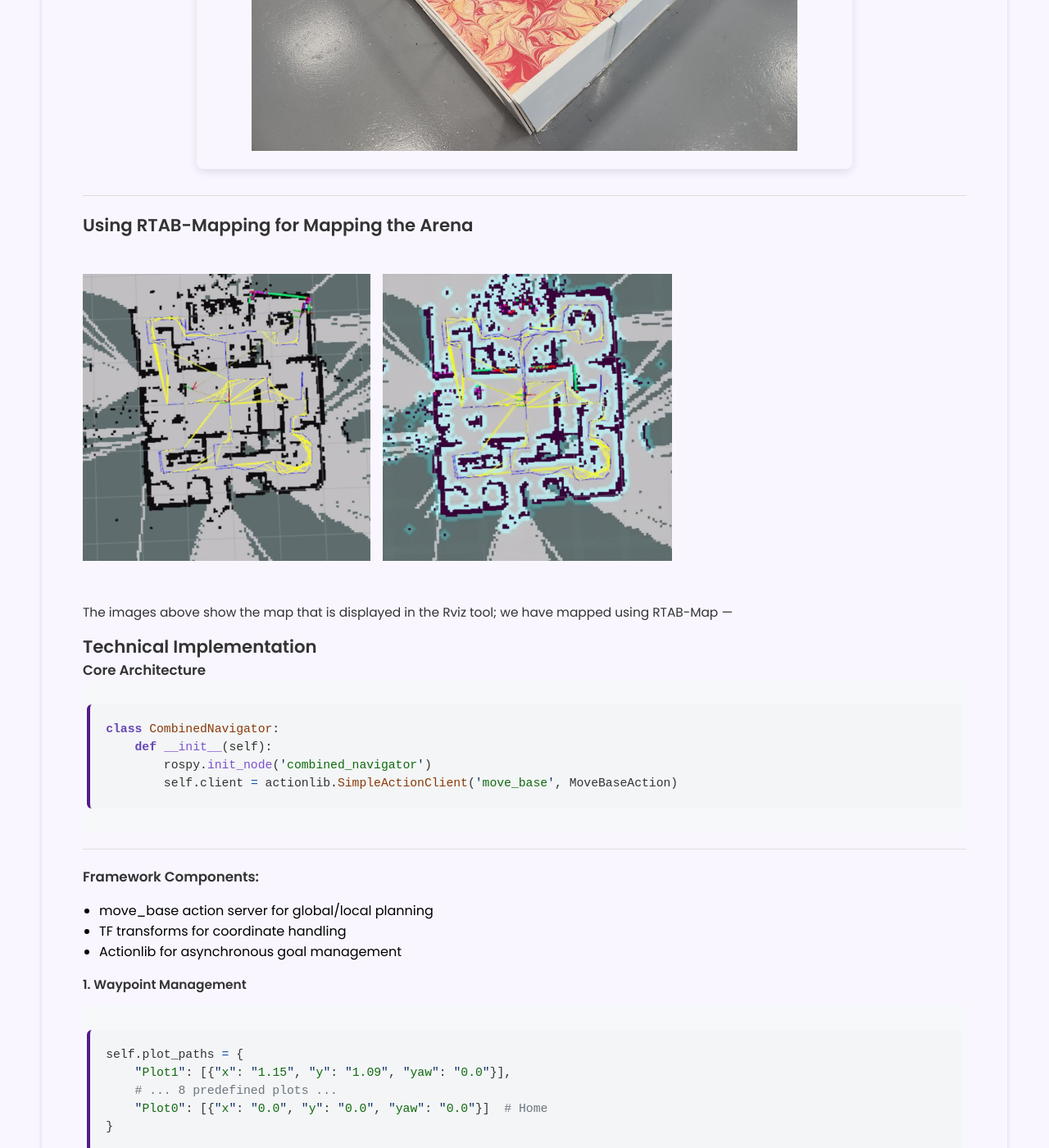
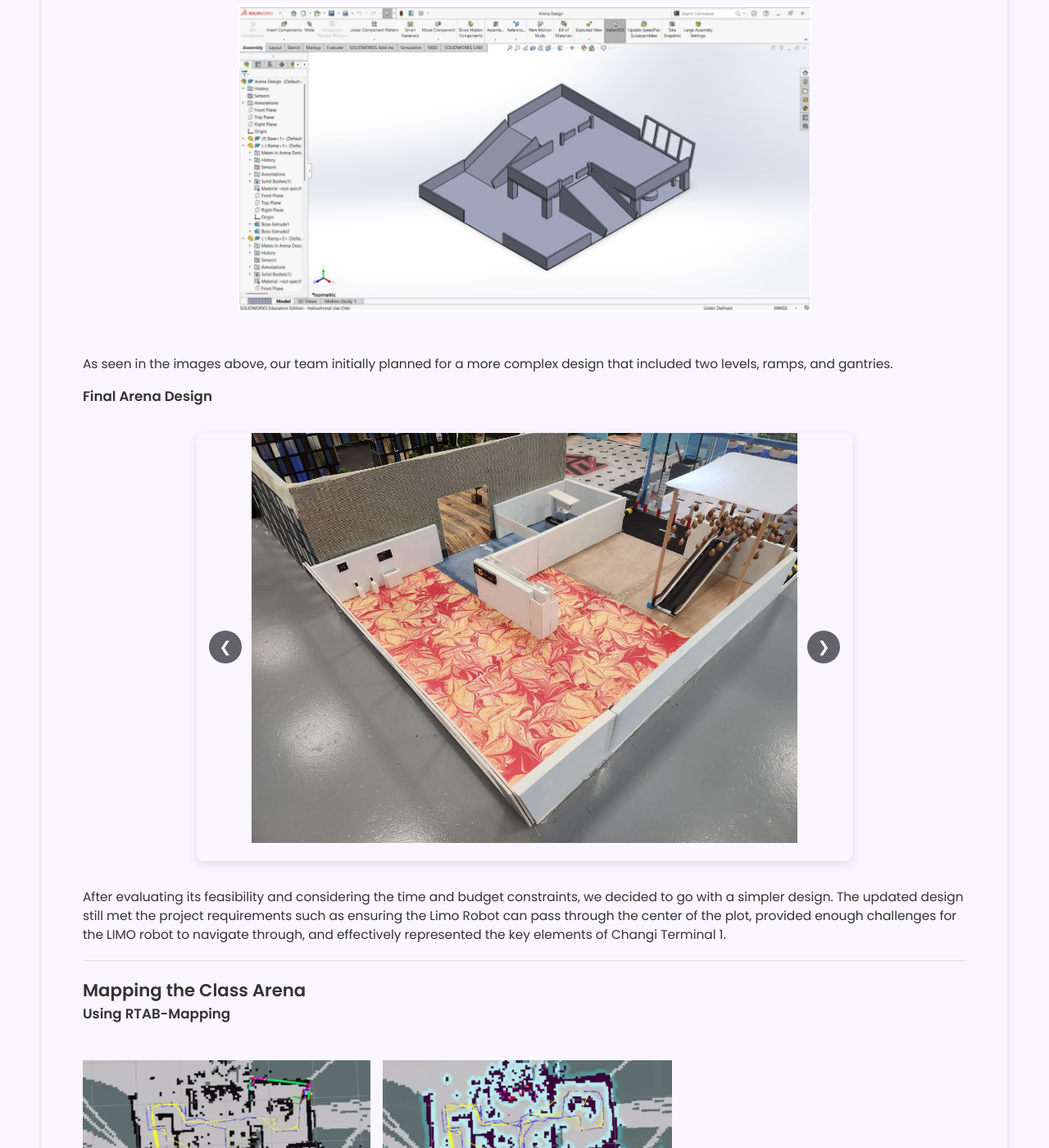
Before and after one commit to Darrshini/darrshini.github.io, a Jekyll site: the page built from _projects/Systems Engineering Project 1/index.md, in a window 1280 px wide and 1400 px high, scrolled down 2336 px. Shown: the whole window at 82% size. Built offline with Jekyll 4.4.1, drawn with Linux system fonts in a browser that asks for light colours; some of the changed text lies outside the part shown.

Commit message:
Update index.md

````diff
--- a/_projects/Systems Engineering Project 1/index.md
+++ b/_projects/Systems Engineering Project 1/index.md
@@ -13,40 +13,43 @@ main-image: /limo_robot.jpg
 ---
 
 ---
-## Project Overview
+## Overview
 <div style="display: flex; gap: 20px; flex-wrap: wrap; margin: 20px 0;">
   {% include image-gallery.html
      images="/assets/images/Terminal1.jpg, /assets/images/kinetic_rain.jpg"
-     height="350"
+     height="375"
   %}
 </div>
 
 For this project, our goal was to create an autonomous navigation system using the Agilex LIMO robot in a team-designed arena. We based the layout on Changi Airport Terminal 1, including recognizable features like the iconic Kinetic Rain setup to make it more engaging and realistic. The idea was to build a fun and meaningful environment where the robot could map the area using RTAB-Map SLAM and move between waypoints while avoiding obstacles using the move_base navigation stack.
 
-### Initial Arena Design
+### **Initial Arena Design**
 <div style="display: flex; gap: 20px; flex-wrap: wrap; margin: 20px 0;">
   {% include image-gallery.html
-     images="/assets/images/Initial_design_plan.jpg, /assets/images/Initial_design.jpg"
-     height="350"
+     images="/assets/images/Initial_design_plan.jpg, /assets/images/Initial_Design_Solidworks.png"
+     height="375"
   %}
 </div>
-<span style="font-size: 10px">Team-designed testing arena (left) and Designed in Solidworks (right)</span>
+As seen in the images above, our team initially planned for a more complex design that included two levels, ramps, and gantries.
 
-### Final Arena Design
+### **Final Arena Design**
 <div class="arena-slideshow-container">
 
 {% include image-gallery.html
-   images="/assets/images/Final_Arena_Solidworks.png, /assets/images/Team7_Arena.jpg, /assets/images/Arena_Entrance.jpg, /assets/images/Arena_Windows.jpg, /assets/images/Arena_KineticRain.jpg"
+   images="/assets/images/Final_Design_Solidworks.png, /assets/images/Team7_Arena.jpg, /assets/images/Arena_Entrance.jpg, /assets/images/Arena_Windows.jpg, /assets/images/Arena_KineticRain.jpg"
    height="500"
    mode="slideshow"
    captions="Solidworks Final Design|Arena Side view|Arena Entrance view|Arena Top View|Arena Kinetic Rain"
 %}
 </div>
 
+After evaluating its feasibility and considering the time and budget constraints, we decided to go with a simpler design. The updated design still met the project requirements such as ensuring the Limo Robot can pass through the center of the plot, provided enough challenges for the LIMO robot to navigate through, and effectively represented the key elements of Changi Terminal 1.
 
 
 ---
-## Using RTAB-Mapping for Mapping the Arena
+## Mapping the Class Arena
+
+### **Using RTAB-Mapping**
 <div style="display: flex; gap: 20px; flex-wrap: wrap; margin: 20px 0;">
   {% include image-gallery.html
      images="/assets/images/completed_map.jpg, /assets/images/completed_map_navigation.jpg"
@@ -56,7 +59,7 @@ For this project, our goal was to create an autonomous navigation system using t
 The images above show the map that is displayed in the Rviz tool; we have mapped using RTAB-Map
 ---
 
-## Technical Implementation
+## Navigation Code Implementation
 
 ### **Core Architecture**
 ```python
````
